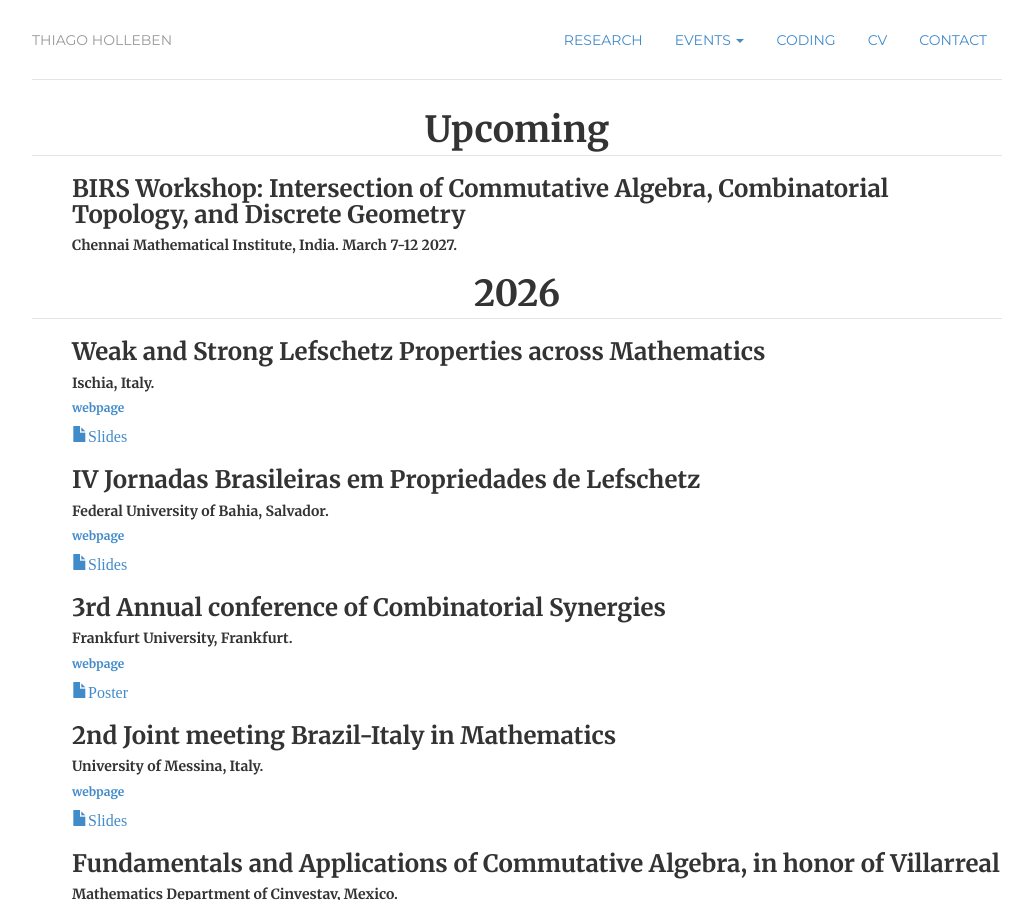
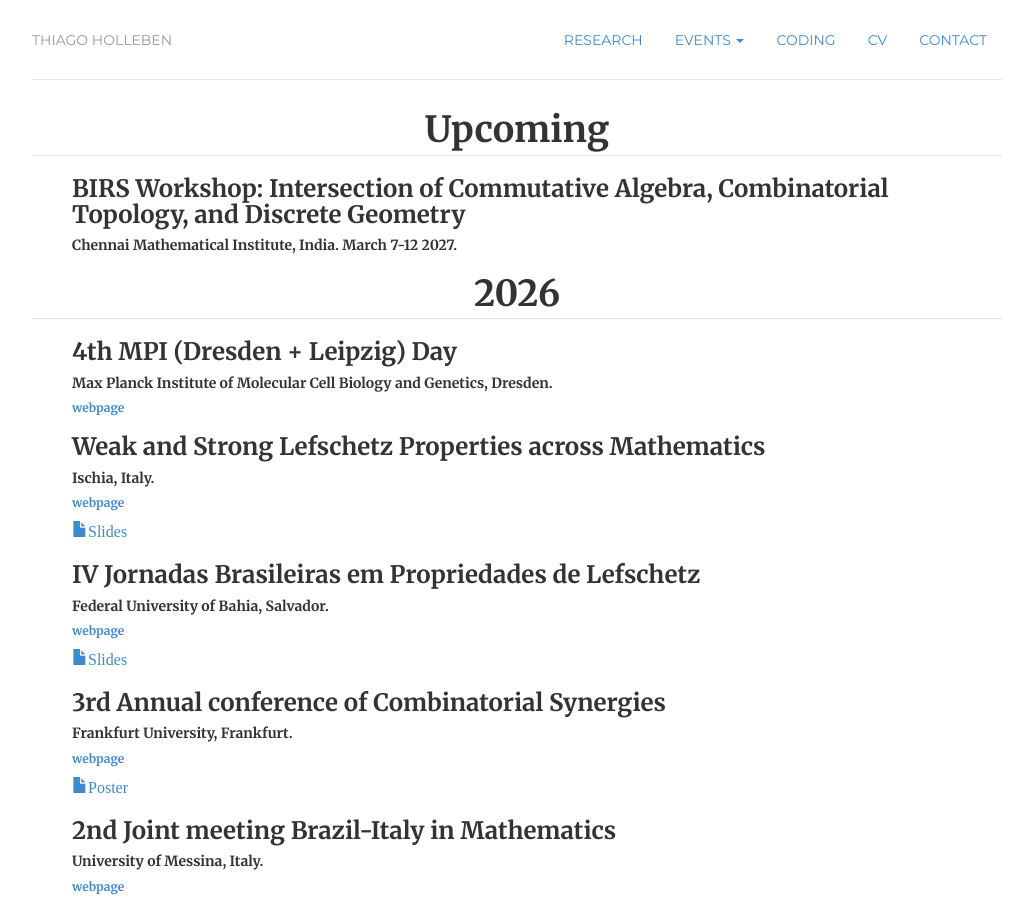
Before and after one commit to hollebenthiago/hollebenthiago.github.io, a Jekyll site: the page built from attended/index.html, in a window 1280 px wide and 900 px high. Shown: the whole window, without its empty margins (123-1156 px from the left). Built offline with Jekyll 4.4.1, drawn with Linux system fonts in a browser that asks for light colours.

Commit message:
add dresden event

```diff
--- a/attended/index.html
+++ b/attended/index.html
@@ -25,6 +25,17 @@ description: Thiago Holleben is a PhD candidate at Dalhousie University.
     <h1>2026</h1>
     <div class="paper-list">
         <ul>
+            <li>
+                <h3>
+                    4th MPI (Dresden + Leipzig) Day
+                </h3>
+                <h5>
+                    Max Planck Institute of Molecular Cell Biology and Genetics, Dresden.
+                </h5>
+                <h6>
+                    <a href="https://plan.events.mpg.de/event/863/overview">webpage</a>
+                </h6>
+            </li>
             <li>
                 <h3>
                     Weak and Strong Lefschetz Properties across Mathematics
```
